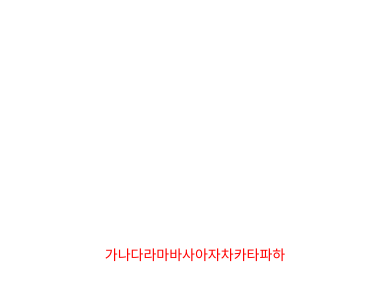
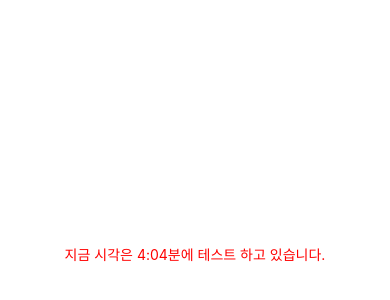
Before and after one commit to gzzjk159/moanyang, a React Native app: screen / in a window 390 px wide. Shown: the part 168-468 px from the top of the page. Built offline with nearby package versions, Linux system fonts and the light colour scheme.

Commit message:
test4:04

```diff
--- a/App.js
+++ b/App.js
@@ -29,7 +29,7 @@ import {
 const App: () => Node = () => {
   return (
     <View style = {styles.container}>
-      <Text style = {styles.hello}>가나다라마바사아자차카타파하</Text>
+      <Text style = {styles.hello}>지금 시각은 4:04분에 테스트 하고 있습니다.</Text>
     </View>
   );
 };
```
